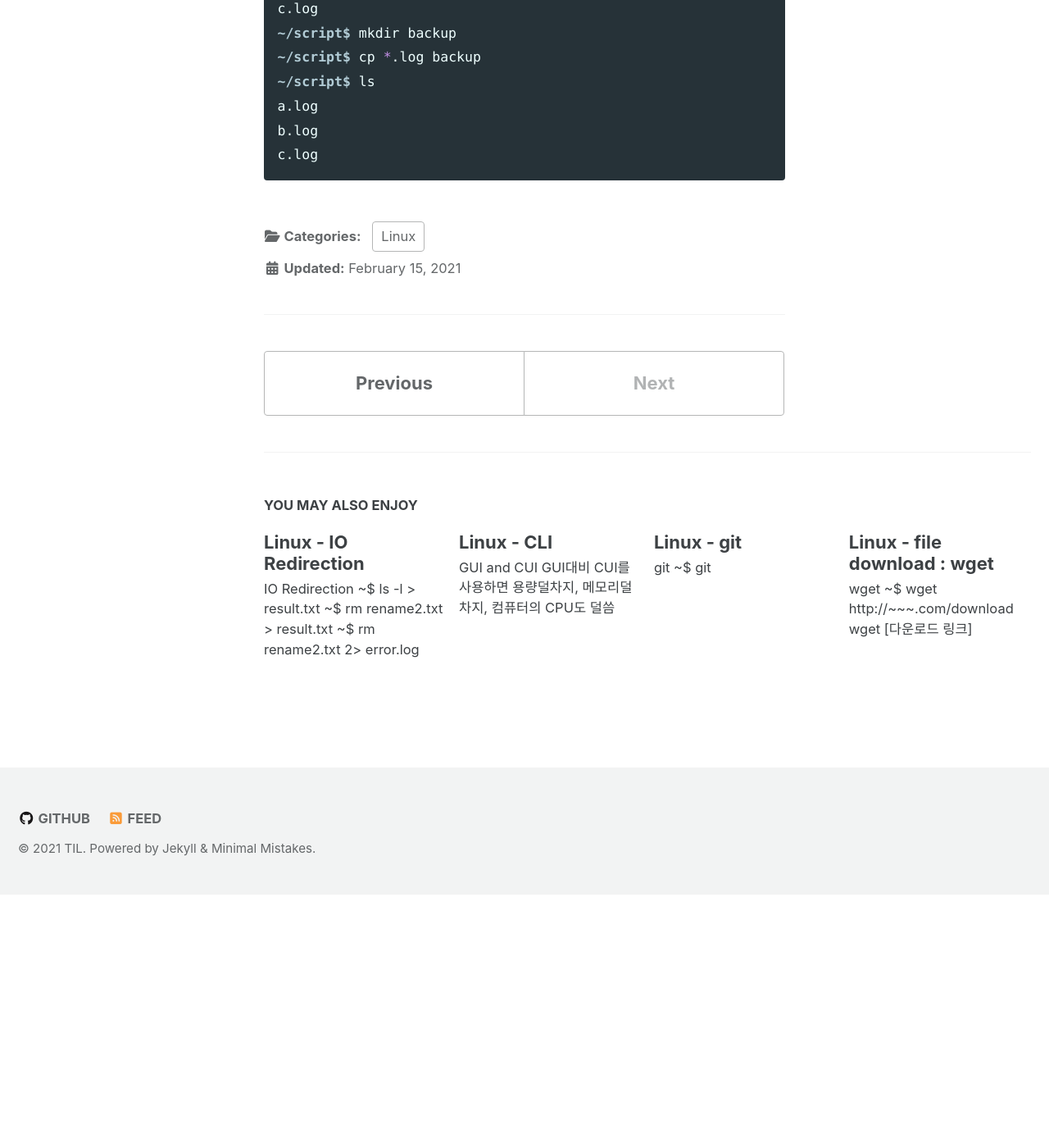
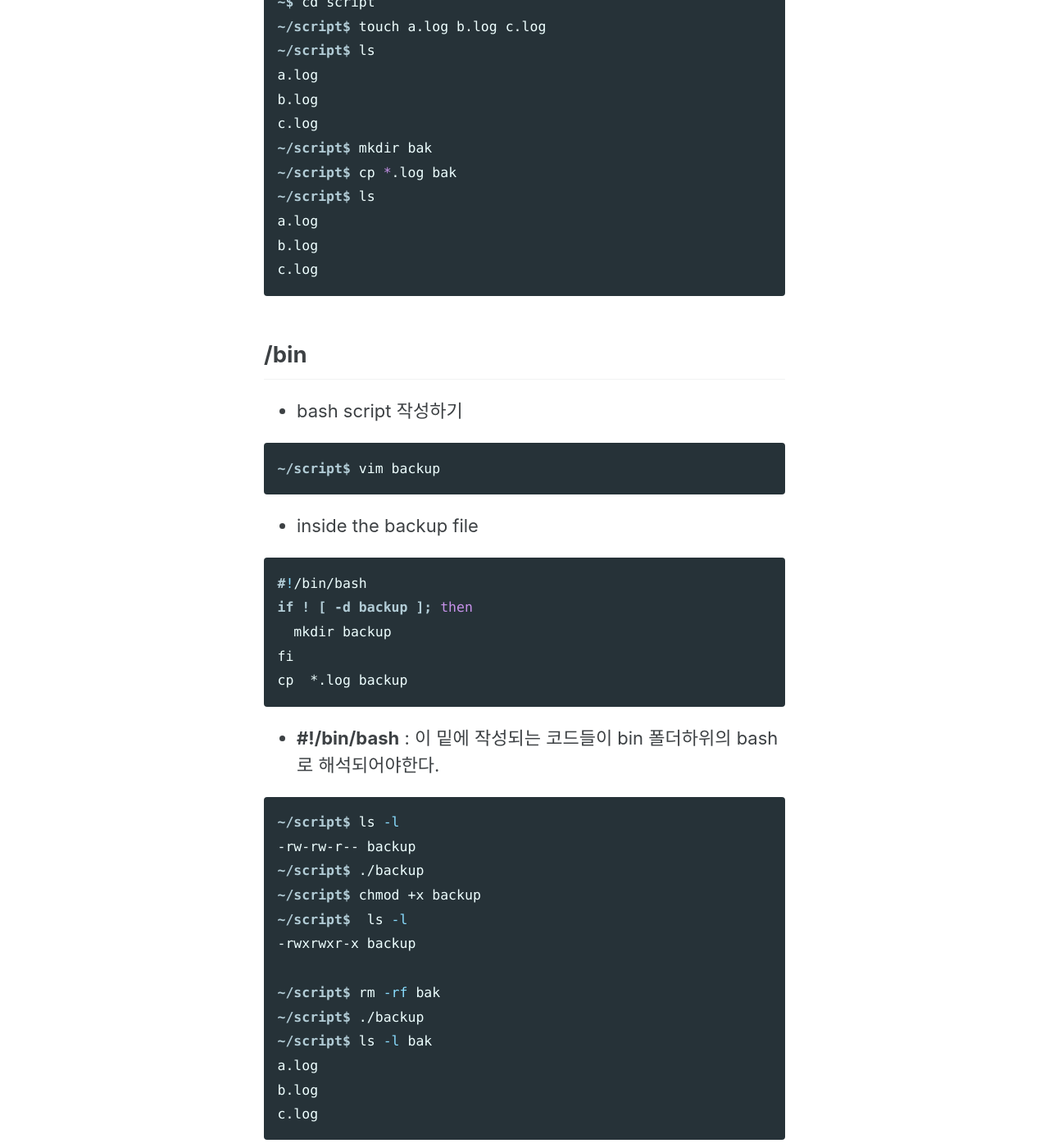
Before and after one commit to sujinsjlee/TIL, a Jekyll site: the page built from _posts/2021-02-15-Linux_9.md, in a window 1280 px wide and 1400 px high, scrolled down 1497 px. Shown: the whole window at 82% size. Built offline with Jekyll 4.4.1, drawn with Linux system fonts in a browser that asks for light colours; cached includes are drawn as plain includes; nearby versions of some CDN libraries; before the commit the page ends 2588 px from its top, so only the background shows below that; some of the changed text lies outside the part shown.

Commit message:
[Linux] shell script

````diff
--- a/_posts/2021-02-15-Linux_9.md
+++ b/_posts/2021-02-15-Linux_9.md
@@ -28,6 +28,9 @@ tags:
 - zsh (zshell) 도 설치할 수 있음
 
 ## Shell Script
+> shell script : **쉘에서 실행되어야할 script, 명령어들의 실행순서 각본**
+
+
 ```console
 ~$ mkdir script
 ~$ cd script
@@ -36,10 +39,45 @@ tags:
 a.log
 b.log
 c.log
-~/script$ mkdir backup
-~/script$ cp *.log backup
+~/script$ mkdir bak
+~/script$ cp *.log bak
 ~/script$ ls
 a.log
 b.log
 c.log
 ```
+
+## /bin
+- bash script 작성하기
+
+```console
+~/script$ vim backup
+```
+
+- inside the backup file
+
+```console
+#!/bin/bash
+if ! [ -d backup ]; then
+  mkdir backup
+fi
+cp  *.log backup
+```
+
+- **#!/bin/bash** : 이 밑에 작성되는 코드들이 bin 폴더하위의 bash로 해석되어야한다.
+
+```console
+~/script$ ls -l
+-rw-rw-r-- backup
+~/script$ ./backup
+~/script$ chmod +x backup
+~/script$  ls -l
+-rwxrwxr-x backup
+
+~/script$ rm -rf bak
+~/script$ ./backup
+~/script$ ls -l bak
+a.log
+b.log
+c.log
+```
````
